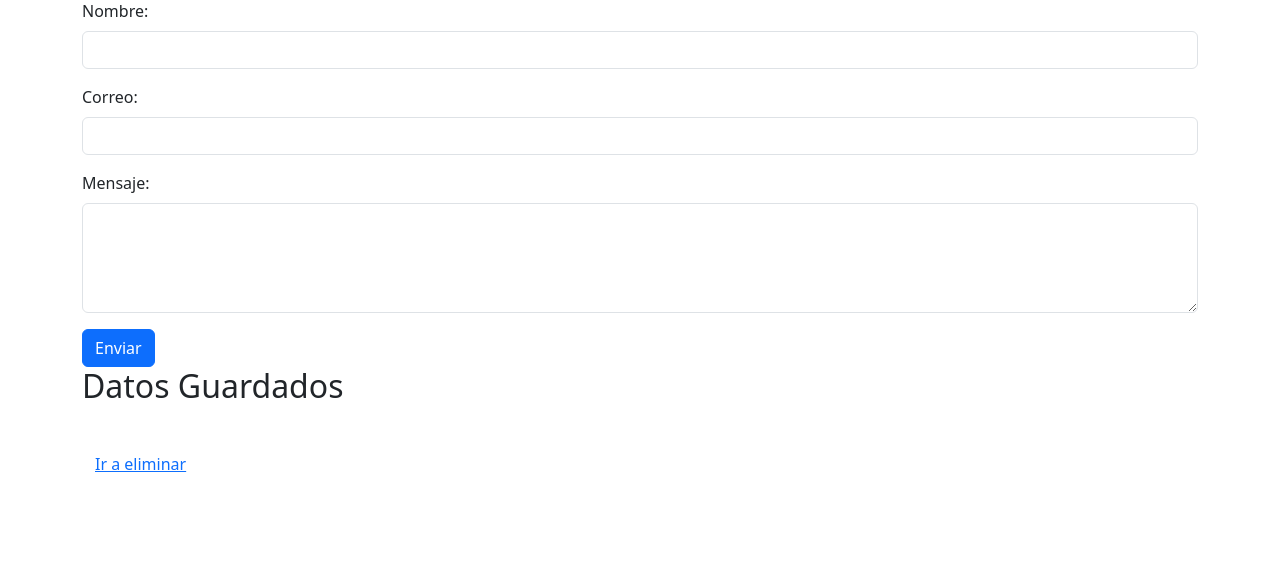
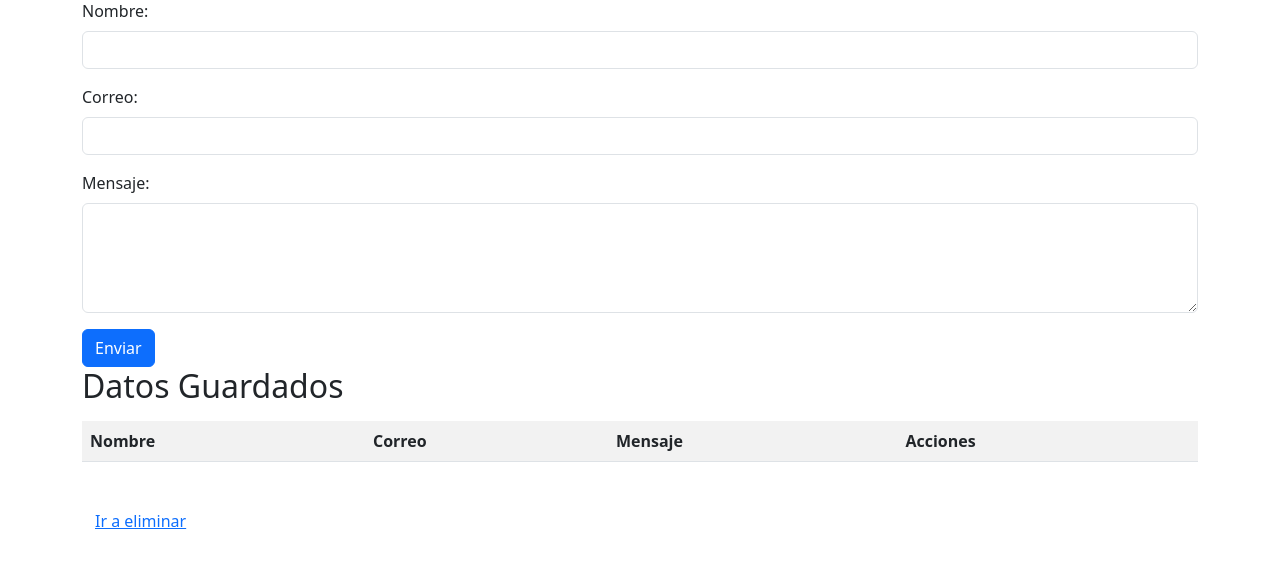
Before and after one commit to N-Armijo/practica_django_2, a Django app: page / in a window 1280 px wide. Shown: the part 121-689 px from the top of the page. Run offline with Django 4.2, Linux system fonts and the light colour scheme; lists and menus that the app fills with data are empty.

Commit message:
Se lista en tabla y se agregan botones. Aun falta implementar eliminar y listar

```diff
--- a/formulario/templates/insertar.html
+++ b/formulario/templates/insertar.html
@@ -61,7 +61,30 @@
 
         <!-- Mostrar los Datos Capturados -->
         <h2>Datos Guardados</h2>
-      <ul>
+        <!--Inicio creacion de tabla-->
+        <table class="table my-3 table-striped">
+            <tr>
+                <th>Nombre</th>
+                <th>Correo</th>
+                <th>Mensaje</th>
+                <th>Acciones</th>
+            </tr>
+            <!-- Tiene que estar fuera y debajo del tr -->
+            {% for contacto in contacts%}
+            <tr>
+                <td>{{contacto.nombre}}</td>
+                <td>{{contacto.correo}}</td>
+                <td>{{contacto.mensaje}}</td>
+                <td>
+                    <button class="btn btn-warning">Editar</button>
+                    <button class="btn btn-danger">Eliminar</button>
+                </td>
+            </tr>
+            {% endfor%}
+        </table>
+        <!--Fin creacion de tabla-->
+
+        <!-- <ul>
             {% for contacto in contacts %}
             <li>
             <strong>Nombre :</strong> {{contacto.nombre}}
@@ -69,7 +92,7 @@
             <strong>Mensaje :</strong> {{contacto.mensaje}}
             </li>
             {% endfor %}
-      </ul>
+        </ul> -->
 
         <!--En caso de existir errores se mostrara lo siguiente-->
         <!-- Mostrar errores -->
```
Lines whose indentation alone changed are shown as unchanged.
